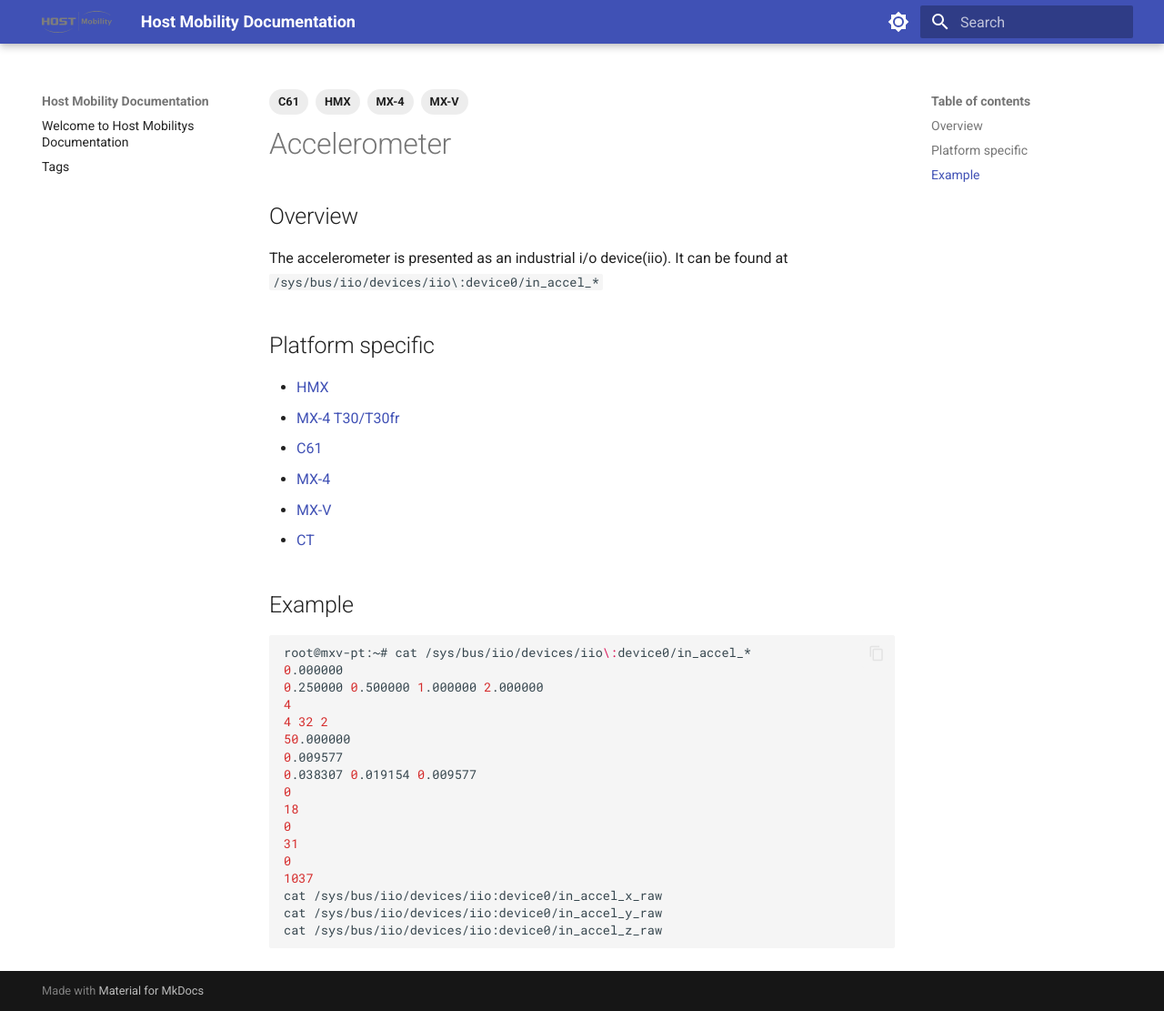
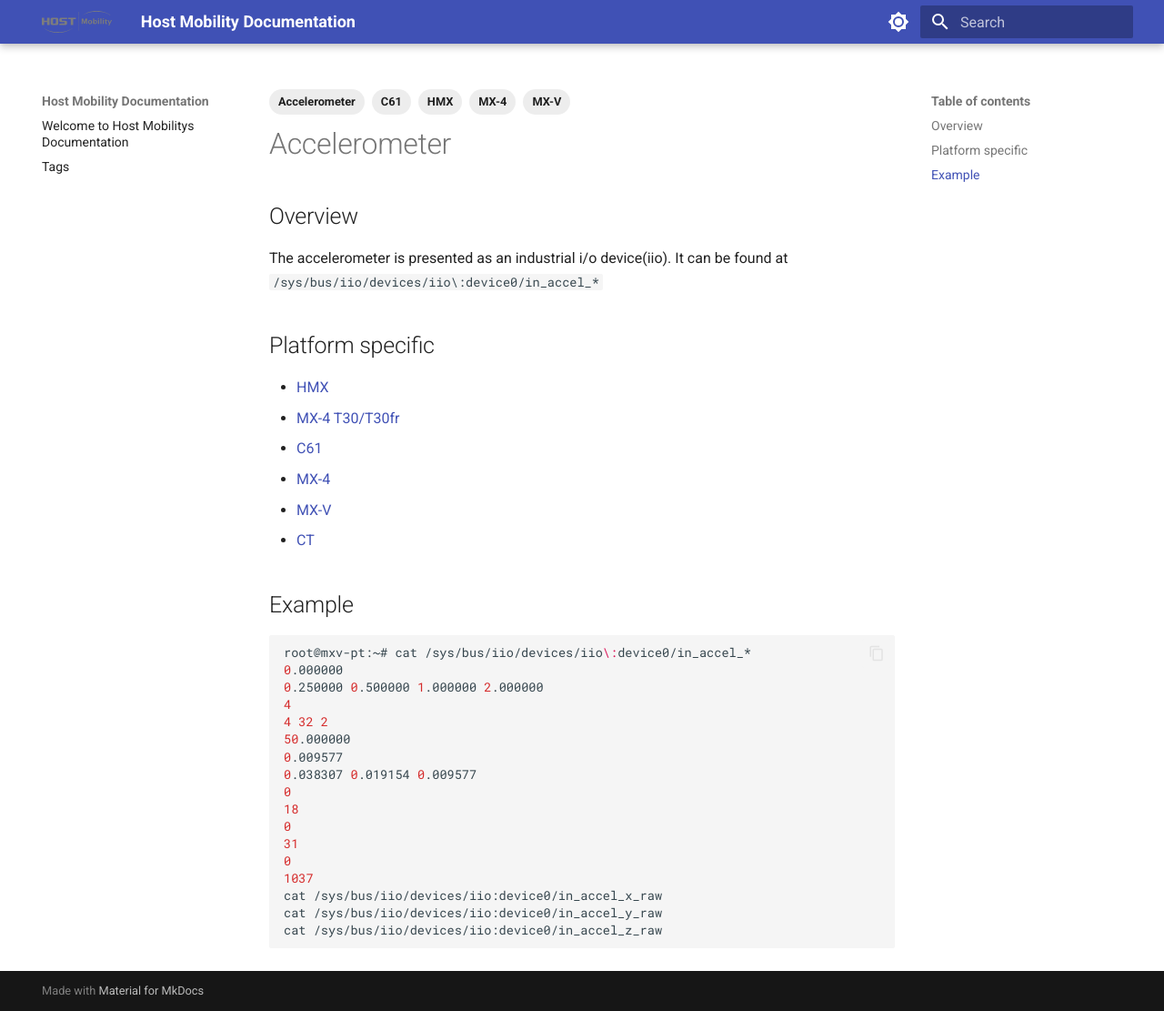
Before and after one commit to hostmobility/documentation, an MkDocs documentation site: the page built from docs/interfaces/accelerometer.md, in a window 1280 px wide and 1111 px high. Shown: the whole window at 91% size. Built offline with MkDocs 1.6.1 and Material for MkDocs 9.7.7, drawn with Linux system fonts in a browser that asks for light colours.

Commit message:
add tag for Accelerometer

```diff
--- a/docs/interfaces/accelerometer.md
+++ b/docs/interfaces/accelerometer.md
@@ -1,10 +1,11 @@
 ---
 title: Accelerometer
 tags:
-    - HMX
-    - C61
-    - MX-4
-    - MX-V
+  - Accelerometer
+  - HMX
+  - C61
+  - MX-4
+  - MX-V
 ---
 
 ## Overview
```
Also changed, not shown: docs/interfaces/hmx/accelerometer.md (+2 -1 lines), docs/interfaces/mx4/accelerometer.md (+1 -0 lines).
